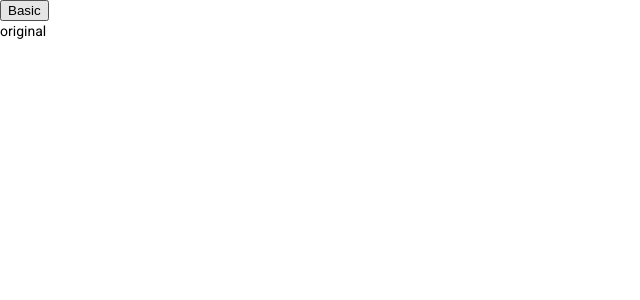
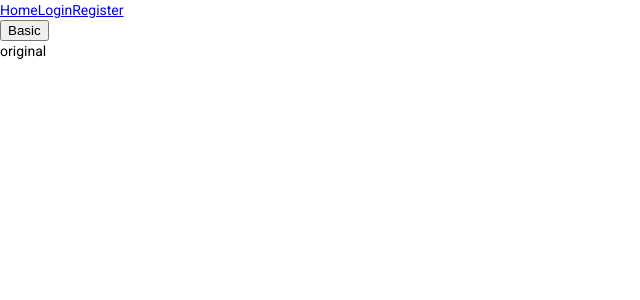
Before and after one commit to juddrollins/blog-frontend-v1, an Angular app: page /login in a window 1280 px wide. Shown: the top 300 px of the page, without its empty margins (0-640 px from the left). Built offline with nearby package versions, Linux system fonts and the light colour scheme.

Commit message:
Added nav bar and error alert

```diff
--- a/src/app/app.component.html
+++ b/src/app/app.component.html
@@ -1,12 +1,19 @@
-<!doctype html>
+<!DOCTYPE html>
 <html lang="en">
   <head>
-  <meta charset="utf-8">
+    <meta charset="utf-8" />
     <title>Blog</title>
-  <base href="/">
-  <meta name="viewport" content="width=device-width, initial-scale=1">
-  <link rel="icon" type="image/x-icon" href="favicon.ico">
+    <base href="/" />
+    <meta name="viewport" content="width=device-width, initial-scale=1" />
+    <link rel="icon" type="image/x-icon" href="favicon.ico" />
   </head>
+  <nav class="navbar navbar-expand navbar-dark bg-dark">
+    <div class="navbar-nav">
+      <a class="nav-item nav-link" routerLink="/">Home</a>
+      <a class="nav-item nav-link" routerLink="/login">Login</a>
+      <a class="nav-item nav-link" routerLink="/register">Register</a>
+    </div>
+  </nav>
   <body>
     <router-outlet></router-outlet>
   </body>
--- a/src/app/login-page/login-page.component.ts
+++ b/src/app/login-page/login-page.component.ts
@@ -20,6 +20,7 @@
       this.hello = response['data']
     }, error =>{
       console.log(error)
+      this.hello = error['message'];
     }
     )
   }
```
Lines whose indentation alone changed are shown as unchanged.
